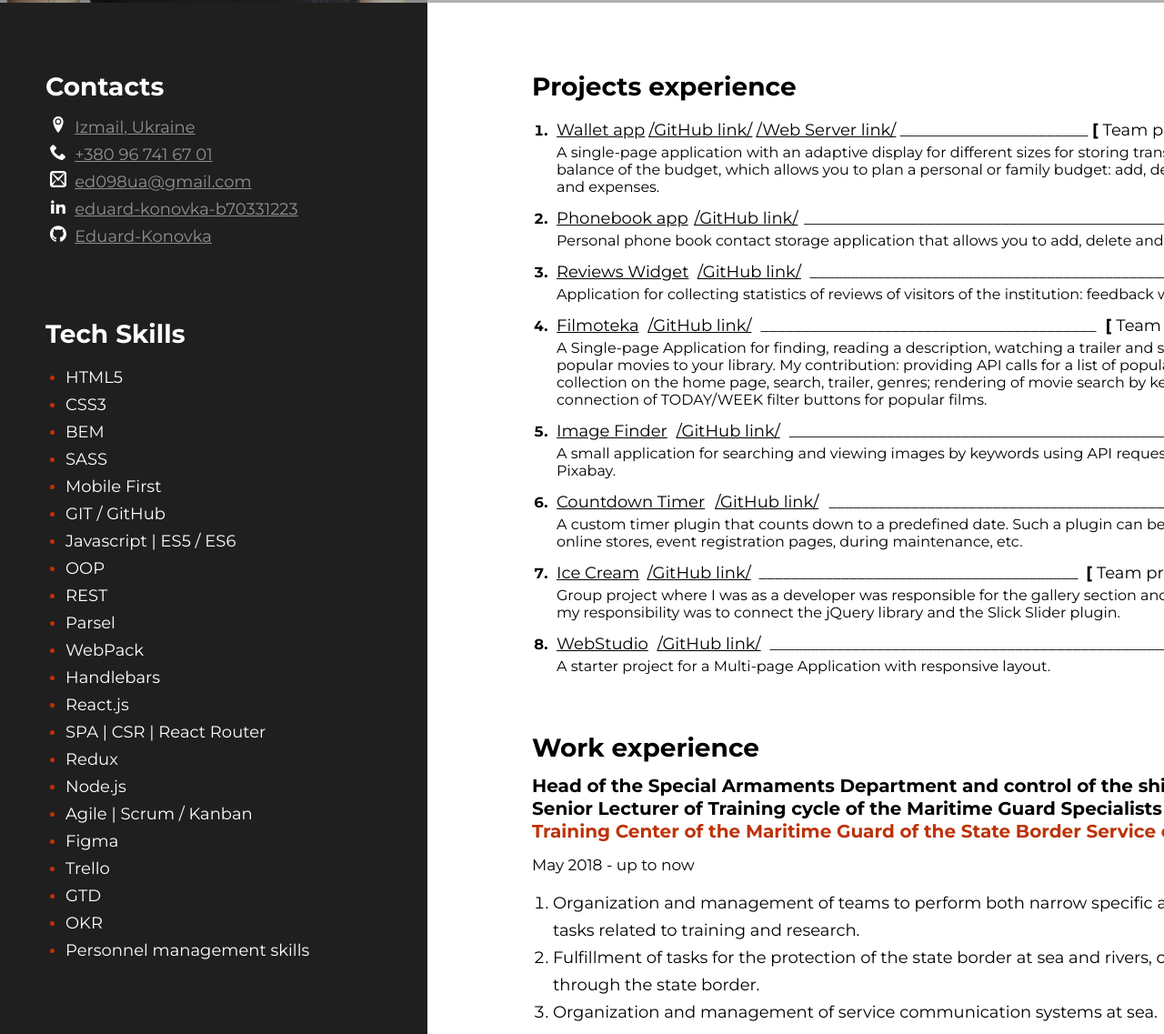
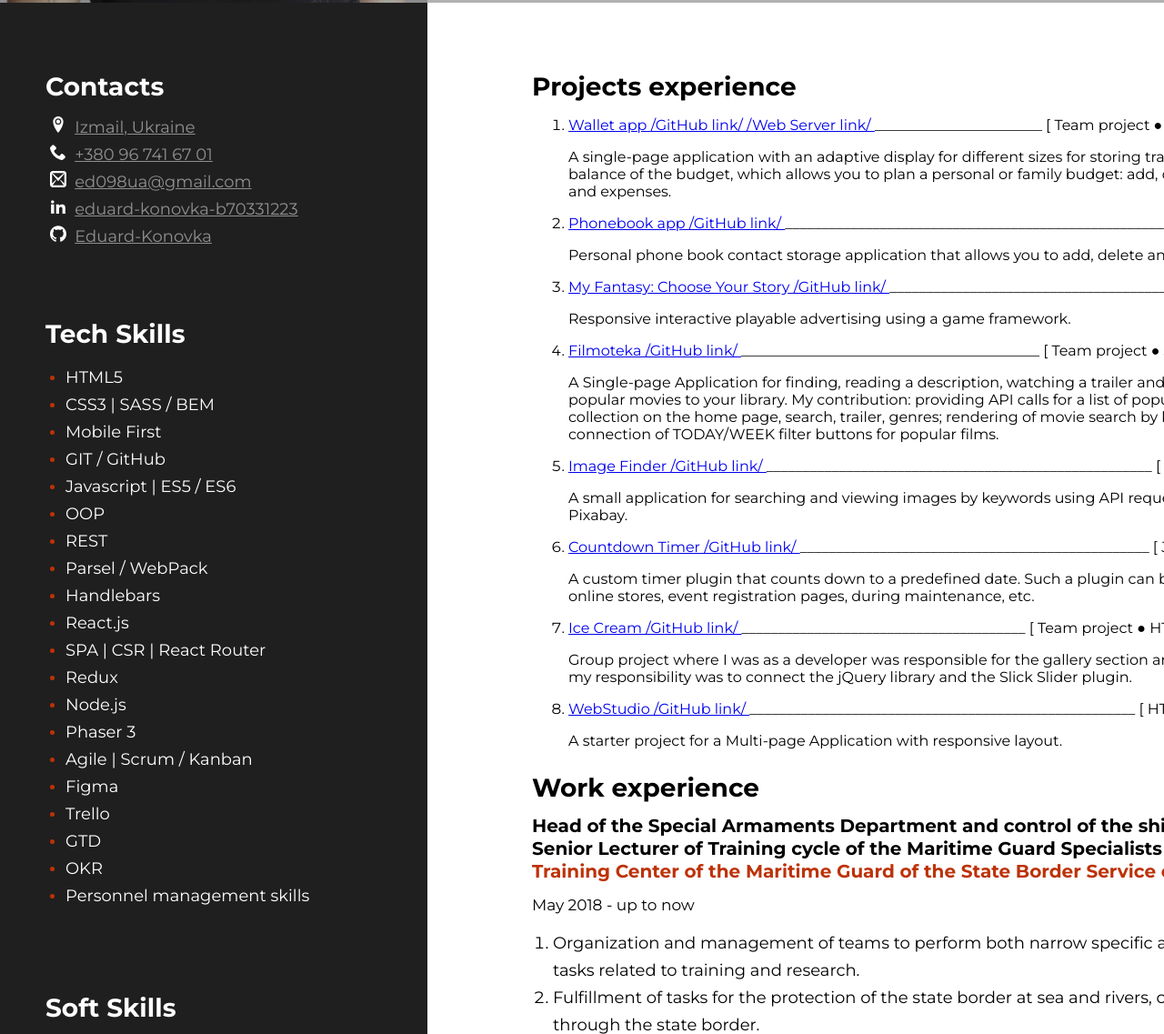
Before and after one commit to Eduard-Konovka/resume-pdf-light, a plain HTML site: page index.html in a window 1280 px wide. Shown: the part 636-1773 px from the top of the page at 91% size. Drawn offline with Linux system fonts and the light colour scheme.

Commit message:
Updates projects, education

```diff
--- a/index.html
+++ b/index.html
@@ -28,87 +28,87 @@
         </div>
 
         <div class="second-contant-section">
-          <!--My progects section-->
-          <div class="my-progects-section">
+          <!--My projects section-->
+          <div class="my-projects-section">
             <h3 class="main-contant-title">Projects experience</h3>
 
-            <ol class="my-progects-list">
-              <li class="my-progects-item">
-                <span class="my-progects-text">
-                  <a href="https://wallet-proj.netlify.app/" class="my-progects-link"> Wallet app </a>
-                  <a href="https://github.com/Eduard-Konovka/wallet/" class="my-progects-link"> /GitHub link/ </a>
-                  <a href="https://github.com/Eduard-Konovka/wallet-api/" class="my-progects-link">
+            <ol class="my-projects-list">
+              <li class="my-projects-item">
+                <span class="my-projects-text">
+                  <a href="https://wallet-proj.netlify.app/" class="my-projects-link"> Wallet app </a>
+                  <a href="https://github.com/Eduard-Konovka/wallet/" class="my-projects-link"> /GitHub link/ </a>
+                  <a href="https://github.com/Eduard-Konovka/wallet-api/" class="my-projects-link">
                     /Web Server link/
                   </a>
                   _______________________
                   <span>
-                    <span class="my-progects-bracket"> [ </span>
-                    Team project<span class="my-progects-bracket"> ● </span>React/Node
-                    <span class="my-progects-bracket"> ] </span>
+                    <span class="my-projects-bracket"> [ </span>
+                    Team project<span class="my-projects-bracket"> ● </span>React/Node
+                    <span class="my-projects-bracket"> ] </span>
                   </span>
                 </span>
-                <p class="my-progects-description">
+                <p class="my-projects-description">
                   A single-page application with an adaptive display for different sizes for storing transactions and
                   the balance of the budget, which allows you to plan a personal or family budget: add, delete and
                   filter income and expenses.
                 </p>
               </li>
 
-              <li class="my-progects-item">
-                <span class="my-progects-text">
-                  <a href="https://goit-react-hw-08-phonebook-eduard-konovka.netlify.app/" class="my-progects-link">
+              <li class="my-projects-item">
+                <span class="my-projects-text">
+                  <a href="https://goit-react-hw-08-phonebook-eduard-konovka.netlify.app/" class="my-projects-link">
                     Phonebook app
                   </a>
-                  <a href="https://github.com/Eduard-Konovka/goit-react-hw-08-phonebook/" class="my-progects-link">
+                  <a href="https://github.com/Eduard-Konovka/goit-react-hw-08-phonebook/" class="my-projects-link">
                     /GitHub link/
                   </a>
                   ________________________________________________________
                   <span>
-                    <span class="my-progects-bracket"> [ </span>
+                    <span class="my-projects-bracket"> [ </span>
                     React
-                    <span class="my-progects-bracket"> ] </span>
+                    <span class="my-projects-bracket"> ] </span>
                   </span>
                 </span>
-                <p class="my-progects-description">
+                <p class="my-projects-description">
                   Personal phone book contact storage application that allows you to add, delete and filter phone
                   numbers.
                 </p>
               </li>
 
-              <li class="my-progects-item">
-                <span class="my-progects-text">
-                  <a href="https://eduard-konovka.github.io/goit-react-hw-02-feedback/" class="my-progects-link">
-                    Reviews Widget
+              <li class="my-projects-item">
+                <span class="my-projects-text">
+                  <a href="https://test-task-playable-ads-eduard-konovka.netlify.app/" class="my-projects-link">
+                    My Fantasy: Choose Your Story
                   </a>
-                  <a href="https://github.com/Eduard-Konovka/goit-react-hw-02-feedback/" class="my-progects-link">
+                  <a href="https://github.com/Eduard-Konovka/test-task-playable-ads/" class="my-projects-link">
                     /GitHub link/
                   </a>
-                  _______________________________________________________
+                  ________________________________________
                   <span>
-                    <span class="my-progects-bracket"> [ </span>
-                    React
-                    <span class="my-progects-bracket"> ] </span>
+                    <span class="my-projects-bracket"> [ </span>
+                    Phaser 3
+                    <span class="my-projects-bracket"> ] </span>
                   </span>
                 </span>
-                <p class="my-progects-description">
-                  Application for collecting statistics of reviews of visitors of the institution: feedback widget.
+                <p class="my-projects-description">
+                  Responsive interactive playable advertising using a game framework.
                 </p>
               </li>
 
-              <li class="my-progects-item">
-                <span class="my-progects-text">
-                  <a href="https://eduard-konovka.github.io/movies-library/" class="my-progects-link"> Filmoteka </a>
-                  <a href="https://github.com/Eduard-Konovka/movies-library/" class="my-progects-link">
+              <li class="my-projects-item">
+                <span class="my-projects-text">
+                  <a href="https://eduard-konovka.github.io/movies-library/" class="my-projects-link"> Filmoteka </a>
+                  <a href="https://github.com/Eduard-Konovka/movies-library/" class="my-projects-link">
                     /GitHub link/
                   </a>
                   _________________________________________
                   <span>
-                    <span class="my-progects-bracket"> [ </span>
-                    Team project<span class="my-progects-bracket"> ● </span>JavaScript
-                    <span class="my-progects-bracket"> ] </span>
+                    <span class="my-projects-bracket"> [ </span>
+                    Team project<span class="my-projects-bracket"> ● </span>JavaScript
+                    <span class="my-projects-bracket"> ] </span>
                   </span>
                 </span>
-                <p class="my-progects-description">
+                <p class="my-projects-description">
                   A Single-page Application for finding, reading a description, watching a trailer and saving your
                   favorite popular movies to your library. My contribution: providing API calls for a list of popular
                   films for creating a collection on the home page, search, trailer, genres; rendering of movie search
@@ -116,79 +116,79 @@
                 </p>
               </li>
 
-              <li class="my-progects-item">
-                <span class="my-progects-text">
-                  <a href="https://eduard-konovka.github.io/goit-js-hw-13-image-finder/" class="my-progects-link">
+              <li class="my-projects-item">
+                <span class="my-projects-text">
+                  <a href="https://eduard-konovka.github.io/goit-js-hw-13-image-finder/" class="my-projects-link">
                     Image Finder
                   </a>
-                  <a href="https://github.com/Eduard-Konovka/goit-js-hw-13-image-finder/" class="my-progects-link">
+                  <a href="https://github.com/Eduard-Konovka/goit-js-hw-13-image-finder/" class="my-projects-link">
                     /GitHub link/
                   </a>
                   _____________________________________________________
                   <span>
-                    <span class="my-progects-bracket"> [ </span>
+                    <span class="my-projects-bracket"> [ </span>
                     JavaScript
-                    <span class="my-progects-bracket"> ] </span>
+                    <span class="my-projects-bracket"> ] </span>
                   </span>
                 </span>
-                <p class="my-progects-description">
+                <p class="my-projects-description">
                   A small application for searching and viewing images by keywords using API requests to the photo stock
                   Pixabay.
                 </p>
               </li>
 
-              <li class="my-progects-item">
-                <span class="my-progects-text">
-                  <a href="https://eduard-konovka.github.io/goit-js-hw-11-timer/" class="my-progects-link">
+              <li class="my-projects-item">
+                <span class="my-projects-text">
+                  <a href="https://eduard-konovka.github.io/goit-js-hw-11-timer/" class="my-projects-link">
                     Countdown Timer
                   </a>
-                  <a href="https://github.com/Eduard-Konovka/goit-js-hw-11-timer/" class="my-progects-link">
+                  <a href="https://github.com/Eduard-Konovka/goit-js-hw-11-timer/" class="my-projects-link">
                     /GitHub link/
                   </a>
                   ________________________________________________
                   <span>
-                    <span class="my-progects-bracket"> [ </span>
+                    <span class="my-projects-bracket"> [ </span>
                     JavaScript
-                    <span class="my-progects-bracket"> ] </span>
+                    <span class="my-projects-bracket"> ] </span>
                   </span>
                 </span>
-                <p class="my-progects-description">
+                <p class="my-projects-description">
                   A custom timer plugin that counts down to a predefined date. Such a plugin can be used on blogs and
                   online stores, event registration pages, during maintenance, etc.
                 </p>
               </li>
 
-              <li class="my-progects-item">
-                <span class="my-progects-text">
-                  <a href="https://eduard-konovka.github.io/ice-cream/" class="my-progects-link"> Ice Cream </a>
-                  <a href="https://github.com/Eduard-Konovka/ice-cream/" class="my-progects-link"> /GitHub link/ </a>
+              <li class="my-projects-item">
+                <span class="my-projects-text">
+                  <a href="https://eduard-konovka.github.io/ice-cream/" class="my-projects-link"> Ice Cream </a>
+                  <a href="https://github.com/Eduard-Konovka/ice-cream/" class="my-projects-link"> /GitHub link/ </a>
                   _______________________________________
                   <span>
-                    <span class="my-progects-bracket"> [ </span>
-                    Team project<span class="my-progects-bracket"> ● </span>HTML5/CSS3
-                    <span class="my-progects-bracket"> ] </span>
+                    <span class="my-projects-bracket"> [ </span>
+                    Team project<span class="my-projects-bracket"> ● </span>HTML5/CSS3
+                    <span class="my-projects-bracket"> ] </span>
                   </span>
                 </span>
-                <p class="my-progects-description">
+                <p class="my-projects-description">
                   Group project where I was as a developer was responsible for the gallery section and reviews section.
                   Also, my responsibility was to connect the jQuery library and the Slick Slider plugin.
                 </p>
               </li>
 
-              <li class="my-progects-item">
-                <span class="my-progects-text">
-                  <a href="https://eduard-konovka.github.io/goit-markup-hw-08/" class="my-progects-link"> WebStudio </a>
-                  <a href="https://github.com/Eduard-Konovka/goit-markup-hw-08/" class="my-progects-link">
+              <li class="my-projects-item">
+                <span class="my-projects-text">
+                  <a href="https://eduard-konovka.github.io/goit-markup-hw-08/" class="my-projects-link"> WebStudio </a>
+                  <a href="https://github.com/Eduard-Konovka/goit-markup-hw-08/" class="my-projects-link">
                     /GitHub link/
                   </a>
                   _____________________________________________________
                   <span>
-                    <span class="my-progects-bracket"> [ </span>
+                    <span class="my-projects-bracket"> [ </span>
                     HTML5/CSS3
-                    <span class="my-progects-bracket"> ] </span>
+                    <span class="my-projects-bracket"> ] </span>
                   </span>
                 </span>
-                <p class="my-progects-description">
+                <p class="my-projects-description">
                   A starter project for a Multi-page Application with responsive layout.
                 </p>
               </li>
@@ -274,7 +274,7 @@
                 FrontEnd External Program Spring 2022<span class="my-work-experience-devider"> | Course</span>
               </h5>
 
-              <p class="my-work-experience-period">April 2022 - up to now</p>
+              <p class="my-work-experience-period">April 2022 - June 2022</p>
             </div>
 
             <div>
@@ -362,15 +362,7 @@
             </li>
 
             <li class="skills-item">
-              <span class="skills-item-text"> CSS3 </span>
-            </li>
-
-            <li class="skills-item">
-              <span class="skills-item-text"> BEM </span>
-            </li>
-
-            <li class="skills-item">
-              <span class="skills-item-text"> SASS </span>
+              <span class="skills-item-text"> CSS3 | SASS / BEM </span>
             </li>
 
             <li class="skills-item">
@@ -394,11 +386,7 @@
             </li>
 
             <li class="skills-item">
-              <span class="skills-item-text"> Parsel </span>
-            </li>
-
-            <li class="skills-item">
-              <span class="skills-item-text"> WebPack </span>
+              <span class="skills-item-text"> Parsel / WebPack </span>
             </li>
 
             <li class="skills-item">
@@ -420,6 +408,10 @@
 
             <li class="skills-item">
               <span class="skills-item-text"> Node.js </span>
+            </li>
+
+            <li class="skills-item">
+              <span class="skills-item-text"> Phaser 3 </span>
             </li>
 
             <li class="skills-item">
```
